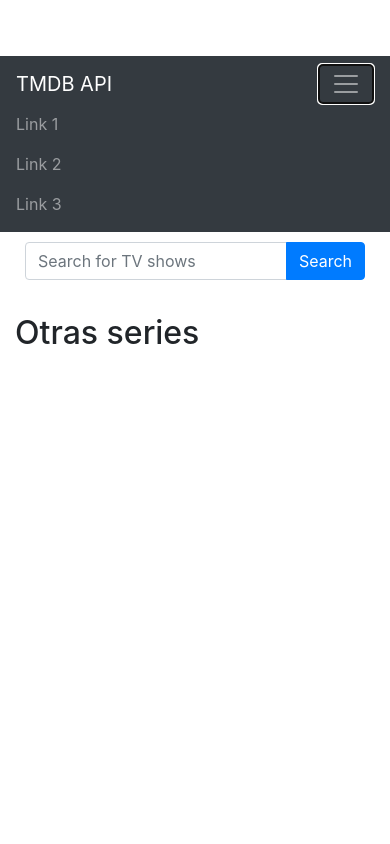
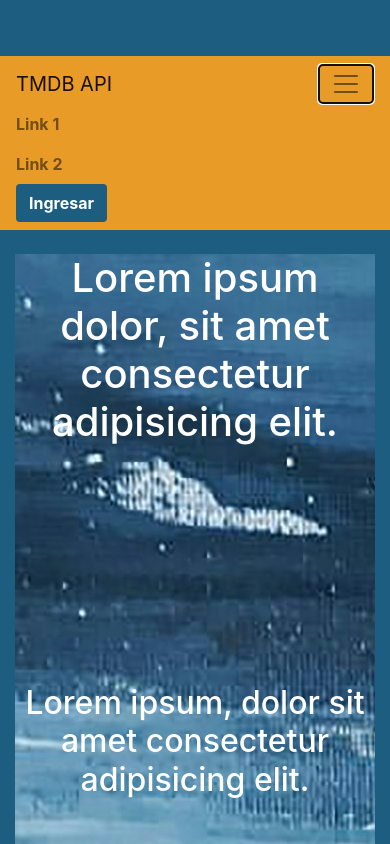
Before and after one commit to Pau-c/preproject, a plain HTML site: page index.html in a window 390 px wide. Both pictures are taken after a click on the button "Toggle navigation". Shown: the top 844 px of the page. Drawn offline with nearby package versions, Linux system fonts and the light colour scheme; no server answers.

Commit message:
Add files via upload
Dar formato al home

```diff
--- a/index.html
+++ b/index.html
@@ -10,13 +10,13 @@
 <body>
 
 <!-- Header -->
-<nav class="navbar navbar-expand-lg navbar-dark bg-dark sticky-top">
-  <a class="navbar-brand" href="#">TMDB API</a>
+<nav class="navbar navbar-expand-lg navbar-light sticky-top mt-0 mb-4" style="background-color: #E89B26;">
+  <a class="navbar-brand" href="index.html">TMDB API</a>
   <button class="navbar-toggler" type="button" data-toggle="collapse" data-target="#navbarNav" aria-controls="navbarNav" aria-expanded="false" aria-label="Toggle navigation">
     <span class="navbar-toggler-icon"></span>
   </button>
   <div class="collapse navbar-collapse justify-content-end" id="navbarNav">
-    <ul class="navbar-nav">
+    <ul class="navbar-nav text-secondary" style="font-weight: bold;">
       <li class="nav-item">
         <a class="nav-link" href="#">Link 1</a>
       </li>
@@ -24,27 +24,35 @@
         <a class="nav-link" href="#">Link 2</a>
       </li>
       <li class="nav-item">
-        <a class="nav-link" href="#">Link 3</a>
+        <button class="btn  btn-other " type="button" id="login-button">Ingresar</button>
       </li>
     </ul>
   </div>
 </nav>
 
-<!-- Sections -->
-<div class="container">
+<!-- Sections falta  el footer-->
+<div class="container-fluid ">
+ <section>
+  <div class=" w-100 first-section m-0 p-0  vh-100 text-center ">
+    <h1 class="h-50 ">Lorem ipsum dolor, sit amet consectetur adipisicing elit. </h1>
+
+    <h2>Lorem ipsum, dolor sit amet consectetur adipisicing elit. </h2>
+
+  </div>
+  </section>
   <!-- Search Section -->
-  <section id="search-section" class="search-section">
-    <div class="input-group">
-      <input type="text" class="form-control" placeholder="Search for TV shows" id="search-input">
+  <section id="search-section" class="search-section ">
+    <div class="input-group w-50 ">
+      <input type="text" class="form-control rounded-4 " placeholder="Buscar" id="searchInput">
       <div class="input-group-append">
-        <button class="btn btn-primary" type="button" id="search-button">Search</button>
+        <button class="btn rounded-4 btn-search " type="button" id="search-button">Search</button>
       </div>
     </div>
   </section>
 
   <!-- Grid Section -->
   <section id="grid-section">
-    <div class="row" id="grid-cards">
+    <div class="row animGrid" id="grid-cards">
       <!-- Cards  -->
     </div>
   </section>
--- a/scripts.js
+++ b/scripts.js
@@ -4,37 +4,51 @@ const URL_IMAGE = "https://image.tmdb.org/t/p/original";
 const LANGUAGE = "&language=es-ES";
 const FILTER_POPULARITY = "&sort_by=popularity.desc&with_origin_country=US";
 const URLSEARCH = "https://api.themoviedb.org/3/search/tv";
+ const url = `${URL_DISCOVER}?api_key=${API_KEY}${FILTER_POPULARITY}${LANGUAGE}`;
 
-// Function to fetch data from TMDB API
+
+// fetch data from  API
 async function fetchData(url) {
   const response = await fetch(url);
   const data = await response.json();
   return data.results;
 }
 
-// Function to populate grid cards
+
+//  grid cards
 async function populateGrid() {
   const gridSection = document.getElementById('grid-cards');
-  const url = `${URL_DISCOVER}?api_key=${API_KEY}${FILTER_POPULARITY}${LANGUAGE}`;
   const results = await fetchData(url);
   gridSection.innerHTML = results.map(result => `
-    <div class="card">
-      <img src="${URL_IMAGE}${result.poster_path}" class="card-img-top  .img-fluid .img-thumbnail rounded" alt="${result.name}">
+    <div class="card animGrid">
+      <img src="${URL_IMAGE}${result.poster_path}" class="card-img-top .img-fluid .img-thumbnail rounded fade-in-center" alt="${result.name}">
       <div class="card-body">
-        <h5 class="card-title">${result.name}</h5>
+        <h5 class="card-title" style="visibility: hidden">${result.name}</h5>
       </div>
     </div>
   `).join('');
+
+  // Add event listeners to toggle visibility of card title on hover
+  const cards = document.querySelectorAll('.card');
+  cards.forEach(card => {
+    card.addEventListener('mouseenter', () => {
+      card.querySelector('.card-title').style.visibility = 'visible';
+    });
+    card.addEventListener('mouseleave', () => {
+      card.querySelector('.card-title').style.visibility = 'hidden';
+    });
+  });
 }
 
-// Function to populate carousel cards
+
+// carousel cards
 async function populateCarousel() {
     const carouselSection = document.getElementById('carousel-cards');
     const url = `${URL_DISCOVER}?api_key=${API_KEY}${FILTER_POPULARITY}${LANGUAGE}&page=2`;
     const results = await fetchData(url);
 
     carouselSection.innerHTML = results.map(result => `
-      <div class="carousel-item card">
+      <div class="carousel-item card ">
         <img src="${URL_IMAGE}${result.poster_path}" class="d-block card-img-top  .img-fluid .img-thumbnail rounded" alt="${result.name}">
       </div>
     `).join('');
@@ -54,6 +68,22 @@ document.getElementById('search-button').addEventListener('click', async () => {
   console.log(results);
 });
 
-// Call functions to populate grid and carousel
+//Animation for search box
+
+ const input = document.getElementById('search-section');
+ const observer = new IntersectionObserver(entries => {
+   entries.forEach(entry => {
+     if (entry.isIntersecting) {
+       entry.target.classList.add('animFromTop'); // Add animation class
+       observer.unobserve(entry.target); // Stop observing once animation applied
+     }
+   });
+ });
+
+
+
+
+// Call functions
 populateGrid();
 populateCarousel();
+ observer.observe(input);
--- a/style.css
+++ b/style.css
@@ -1,23 +1,63 @@
 /* Custom CSS */
 body {
-    padding-top: 56px; /* Adjust based on header height */
+    padding-top: 56px;
+    background-color:#1d5d80;
   }
   .sticky-top {
     top: 0;
     z-index: 1020;
+
+
   }
+
+  .btn{
+  font-weight: bold;
+  }
+
+  .btn-search{
+    background-color: #E89B26;
+    }
+
+
+.btn-other{
+  background-color: #1d5d80;
+  color: white;
+}
+
+.btn-other:hover{
+  background-color: #396d89;
+  color: rgb(255, 255, 255);
+}
+
   .search-section {
     padding: 20px;
   }
   .card {
-    width: calc(33.33% - 20px); /* 3 columns with 20px margin between */
+    width: calc(33.33% - 50px); /* 3 columns with 20px margin between */
     margin: 10px;
+    /* border:none; */
   }
   .card-img-top {
     height: auto;
     width: 100%;
+
+
   }
-  /* Additional CSS for responsive design */
+
+
+.first-section{
+
+    height: 100%;
+    width: 100%;
+    margin: 0%;
+    padding: 0%;
+    background-image: url("./public/bg2.jpg");
+    font-weight: bolder;
+    color:white;
+
+}
+
+
   @media (max-width: 768px) {
     .card {
       width: calc(50% - 20px); /* 2 columns with 20px margin between */
@@ -29,5 +69,64 @@ body {
     }
     .card {
       width: calc(100% - 20px); /* 1 column with 20px margin between */
+      border-radius: 10px;
     }
   }
+
+
+/*  css animations */
+/* main grid */
+  @keyframes myAnim {
+    0% {
+      opacity: 0;
+      transform: translateX(50px);
+    }
+
+    100% {
+      opacity: 1;
+      transform: translateX(0);
+    }
+  }
+  .animGrid{
+  animation: myAnim 2s ease 0s 1 normal none;
+
+}
+
+
+  /* search input */
+  @keyframes topAnim {
+    0% {
+      opacity: 0;
+      transform: translateY(-50px);
+    }
+
+    100% {
+      opacity: 1;
+      transform: translateY(0);
+    }
+  }
+
+  .animFromTop{
+  animation: topAnim 2s ease 0s 1 normal none;
+
+}
+
+/* animation for individual cards */
+@keyframes fade-center {
+	0% {
+		opacity: 1;
+	}
+
+	100% {
+		opacity: 1;
+	}
+}
+
+.fade-in-center {
+	opacity: 0.8; /* Start with opacity 0 */
+	transition: opacity 1s ease; /* Define transition */
+}
+
+.fade-in-center:hover {
+	animation: fade-center 2s ease; /* Apply animation on hover */
+}
```
Also changed, not shown: public/bg2.jpg (added).
